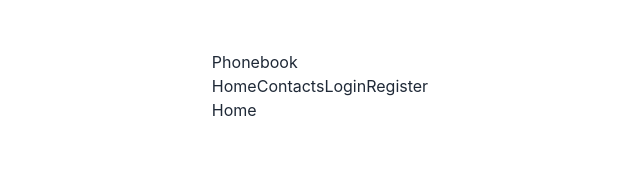
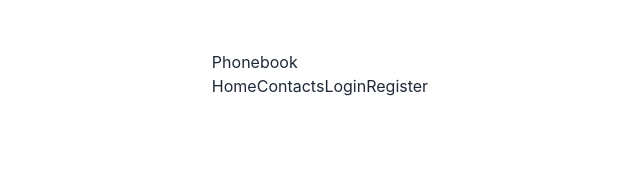
Before and after one commit to Annvel126V/Phone-Book-, a React (Vite) app: page / in a window 1280 px wide. Shown: the top 172 px of the page, without its empty margins (320-960 px from the left). Built offline with nearby package versions, Linux system fonts and the light colour scheme.

Commit message:
add lazy

```diff
--- a/src/components/App.jsx
+++ b/src/components/App.jsx
@@ -1,26 +1,18 @@
-// import ContactForm from "./ContactForm/ContactForm";
-// import ContactList from "./ContactList/ContactList";
-// import SearchBox from "./SearchBox/SearchBox";
-// import s from "./App.module.css";
-// import { FaPhoneVolume } from "react-icons/fa6";
-// import { fetchContacts } from "../redux/contacts/operations";
-// import { selectError, selectLoading } from "../redux/contacts/slice";
-// import { useDispatch, useSelector } from "react-redux";
-// import { useEffect } from "react";
-// import Spiner from "./Spiner/Spiner";
 import { Route, Routes } from "react-router-dom";
 import Layout from "./Layout/Layout";
-import HomePage from "../pages/HomePage/HomePage";
-import NotFoundPage from "../pages/NotFoundPage/NotFoundPage";
-import RegistrationPage from "../pages/RegistrationPage/RegistrationPage";
-import LoginPage from "../pages/LoginPage/LoginPage";
-import ContactsPage from "../pages/ContactsPage/ContactsPage";
-import { useEffect } from "react";
+import { useEffect, lazy } from "react";
 import { useDispatch, useSelector } from "react-redux";
 import { refreshUser } from "../redux/auth/operations";
 import { selectIsRefreshing } from "../redux/auth/selectors";
 import Spiner from "./Spiner/Spiner";
 
+const HomePage = lazy(() => import("../pages/HomePage/HomePage"));
+const RegistrationPage = lazy(() =>
+  import("../pages/RegistrationPage/RegistrationPage")
+);
+const LoginPage = lazy(() => import("../pages/LoginPage/LoginPage"));
+const ContactsPage = lazy(() => import("../pages/ContactsPage/ContactsPage"));
+const NotFoundPage = lazy(() => import("../pages/NotFoundPage/NotFoundPage"));
 const App = () => {
   const dispatch = useDispatch();
   useEffect(() => {
@@ -31,17 +23,17 @@ const App = () => {
   return isRefreshing ? (
     <Spiner />
   ) : (
-    <div>
+    <Layout>
       <Routes>
         <Route path="/" element={<Layout />}>
           <Route index element={<HomePage />} />
+          <Route path="register" element={<RegistrationPage />} />
+          <Route path="login" element={<LoginPage />} />
           <Route path="contacts" element={<ContactsPage />} />
-          <Route path="login" element={<LoginPage />} />
-          <Route path="register" element={<RegistrationPage />} />
         </Route>
         <Route path="*" element={<NotFoundPage />} />
       </Routes>
-    </div>
+    </Layout>
   );
 };
 
--- a/src/pages/HomePage/HomePage.jsx
+++ b/src/pages/HomePage/HomePage.jsx
@@ -1,5 +1,5 @@
 const HomePage = () => {
-  return <h2>Home</h2>;
+  return <h1>Home</h1>;
 };
 
 export default HomePage;
```
